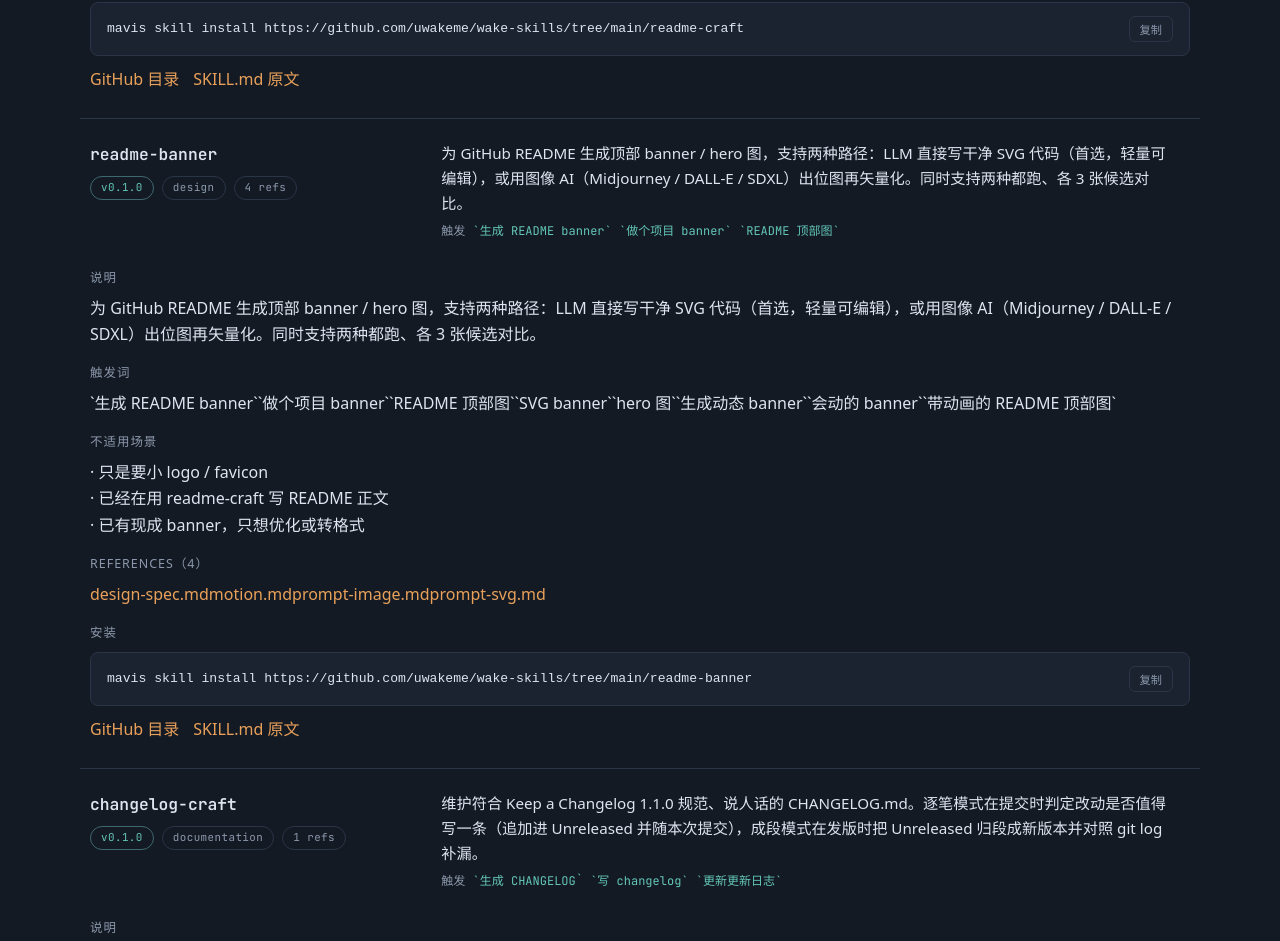
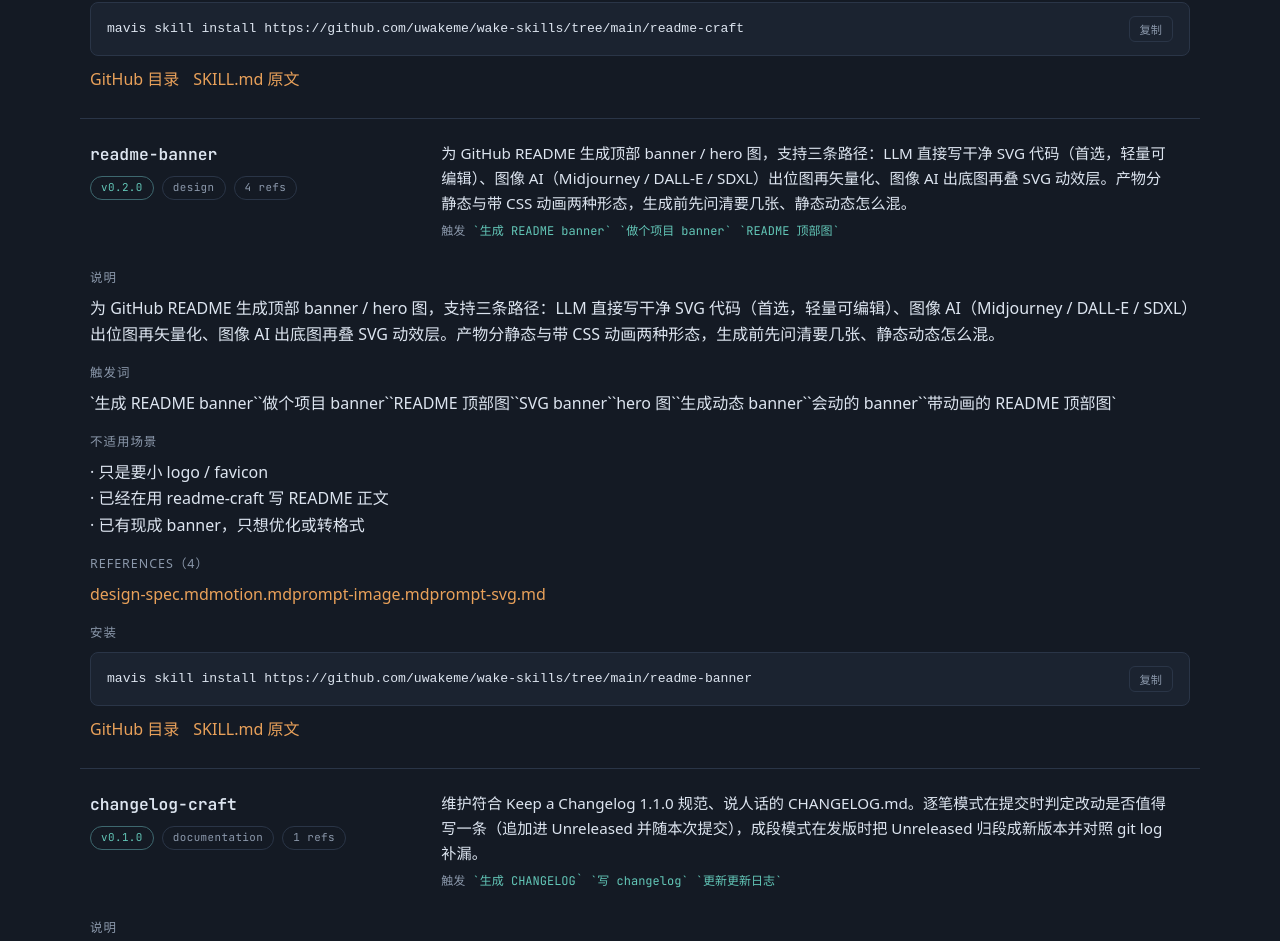
Before and after one commit to uwakeme/wake-skills, a website: page docs/index.html in a window 1280 px wide. Shown: the part 2110-3051 px from the top of the page. Drawn offline with nearby package versions, Linux system fonts and the light colour scheme.

Commit message:
feat(readme-banner): 0.2.0 动效支持，注册表与 README 同步

```diff
--- a/docs/skills.json
+++ b/docs/skills.json
@@ -1,5 +1,5 @@
 {
-  "generatedAt": "2026-11-10T09:17:06.326Z",
+  "generatedAt": "2026-11-10T09:18:07.728Z",
   "repo": {
     "user": "uwakeme",
     "repo": "wake-skills",
@@ -84,15 +84,16 @@
     },
     {
       "name": "readme-banner",
-      "version": "0.1.0",
+      "version": "0.2.0",
       "category": "design",
       "keywords": [
         "readme",
         "banner",
         "svg",
-        "design"
+        "design",
+        "animation"
       ],
-      "description": "为 GitHub README 生成顶部 banner / hero 图，支持两种路径：LLM 直接写干净 SVG 代码（首选，轻量可编辑），或用图像 AI（Midjourney / DALL-E / SDXL）出位图再矢量化。同时支持两种都跑、各 3 张候选对比。",
+      "description": "为 GitHub README 生成顶部 banner / hero 图，支持三条路径：LLM 直接写干净 SVG 代码（首选，轻量可编辑）、图像 AI（Midjourney / DALL-E / SDXL）出位图再矢量化、图像 AI 出底图再叠 SVG 动效层。产物分静态与带 CSS 动画两种形态，生成前先问清要几张、静态动态怎么混。",
       "triggers": [
         "生成 README banner",
         "做个项目 banner",
```
Also changed, not shown: docs/index.html (+1 -1 lines), test/build.test.mjs (+4 -1 lines), .claude-plugin/marketplace.json, CHANGELOG.md, README.md, readme-banner/.claude-plugin/plugin.json.
